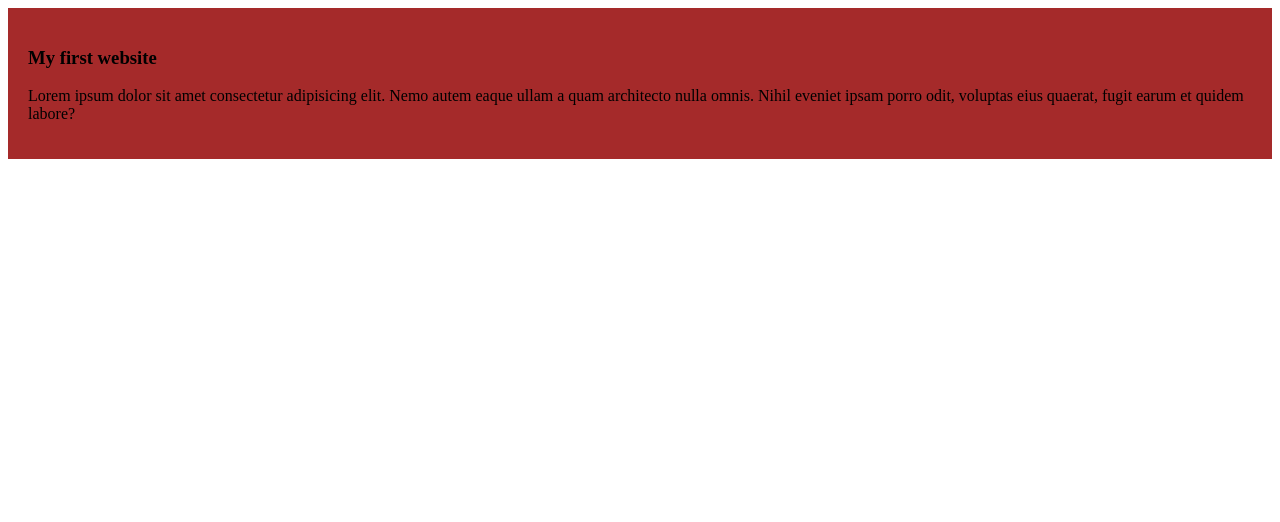
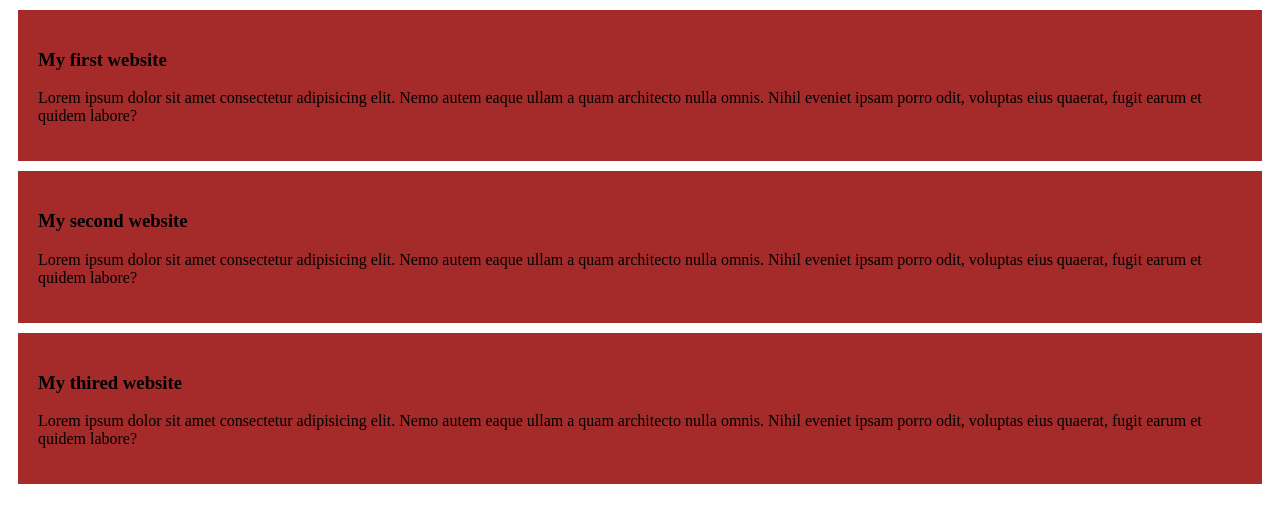
Before and after one commit to tasnimmondoltuba/module-3-my-second-repo, a plain HTML site: page index.html in a window 1280 px wide. Drawn offline with Linux system fonts and the light colour scheme.

Commit message:
add new blog

```diff
--- a/index.html
+++ b/index.html
@@ -12,6 +12,20 @@
         <p>
             Lorem ipsum dolor sit amet consectetur adipisicing elit. Nemo autem eaque ullam a quam architecto nulla omnis. Nihil eveniet ipsam porro odit, voluptas eius quaerat, fugit earum et quidem labore?
         </p>
+
+
+    </div>
+    <div>
+        <h3>My second website</h3>
+        <p>
+            Lorem ipsum dolor sit amet consectetur adipisicing elit. Nemo autem eaque ullam a quam architecto nulla omnis. Nihil eveniet ipsam porro odit, voluptas eius quaerat, fugit earum et quidem labore?
+        </p>
+    </div>
+    <div>
+        <h3>My thired website</h3>
+        <p>
+            Lorem ipsum dolor sit amet consectetur adipisicing elit. Nemo autem eaque ullam a quam architecto nulla omnis. Nihil eveniet ipsam porro odit, voluptas eius quaerat, fugit earum et quidem labore?
+        </p>
     </div>
 </body>
 </html>
--- a/styles/style.css
+++ b/styles/style.css
@@ -1,4 +1,5 @@
 div{
     background-color: brown;
     padding:20px;
+    margin: 10px;
 }
```
